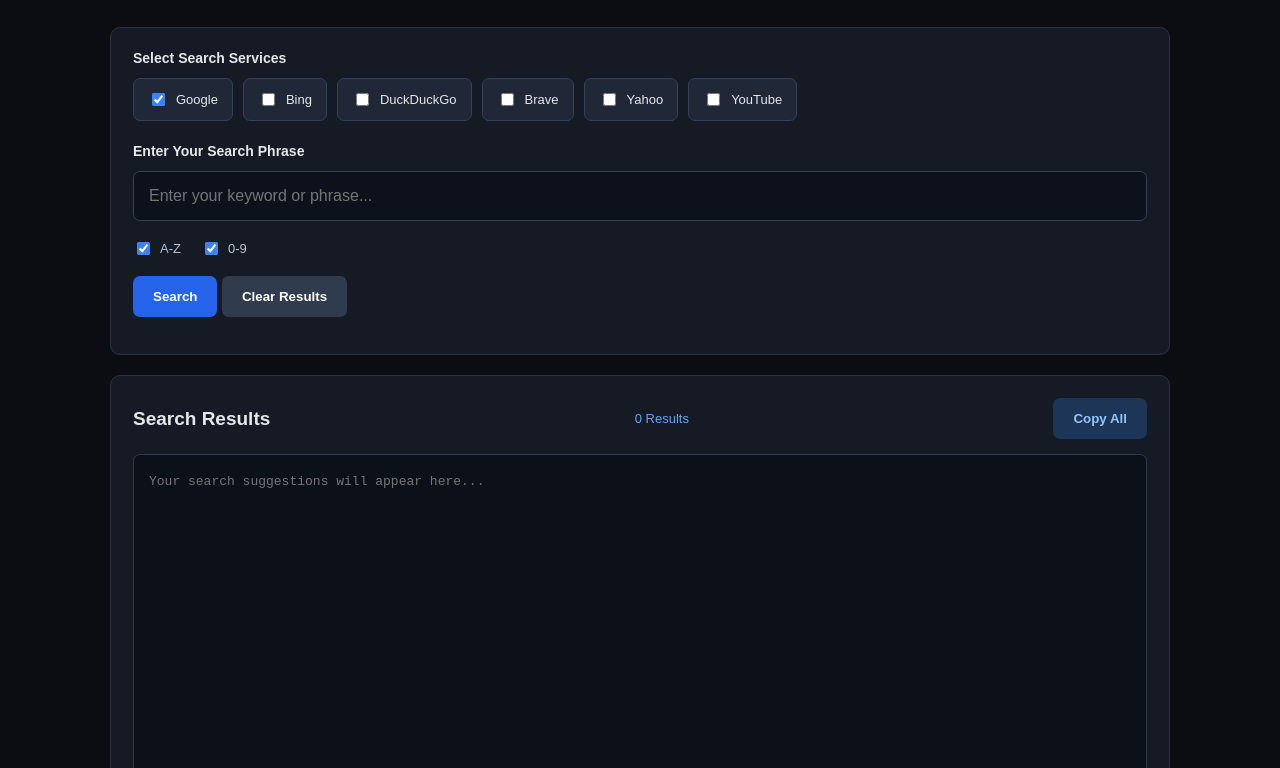
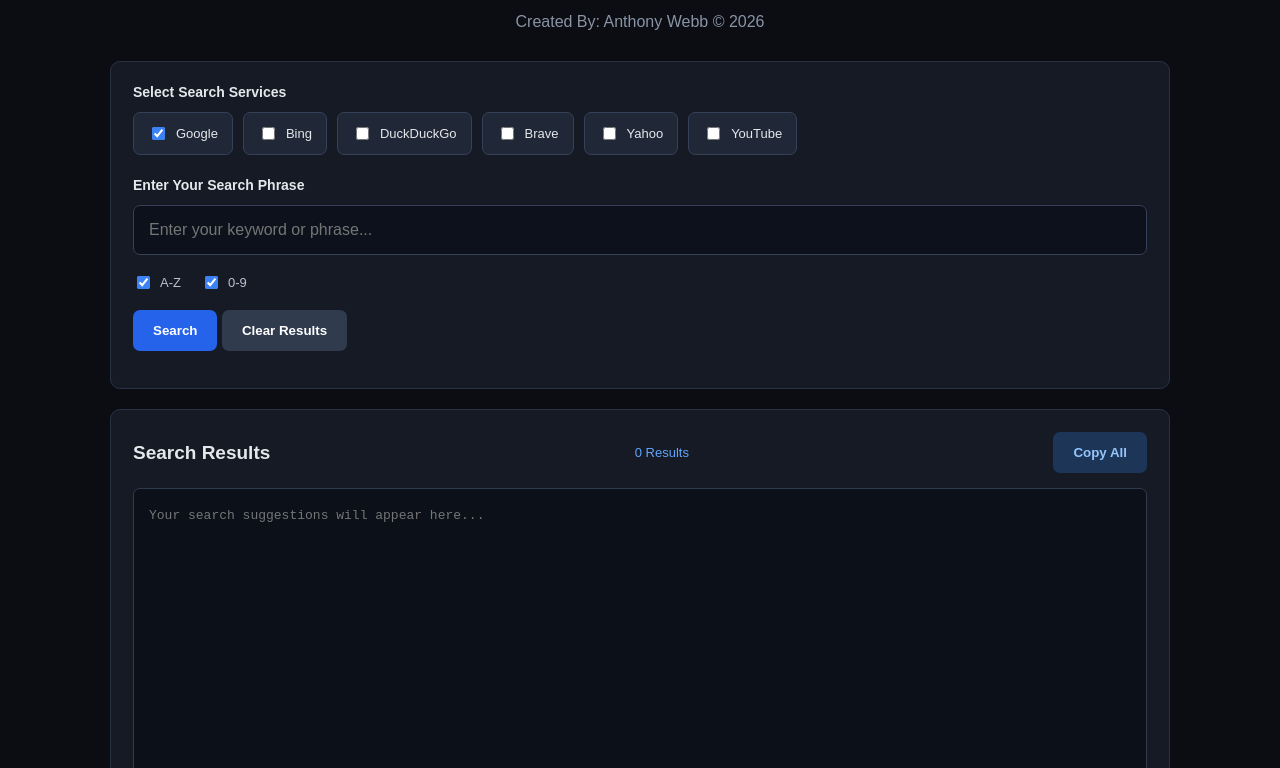
Before and after one commit to theoryfreak/theoryfreak.github.io, a plain HTML site: page index.html in a window 1280 px wide. Shown: the part 160-928 px from the top of the page. Drawn offline with Linux system fonts and the light colour scheme.

Commit message:
Update index.html

```diff
--- a/index.html
+++ b/index.html
@@ -212,6 +212,7 @@ button:disabled {
 <header>
     <h1>Search<span>Miner</span></h1>
     <p>Discover search suggestions from multiple search engines.</p>
+ <p>Created By: Anthony Webb © 2026</p>
 </header>
 
 <div class="panel">
```
